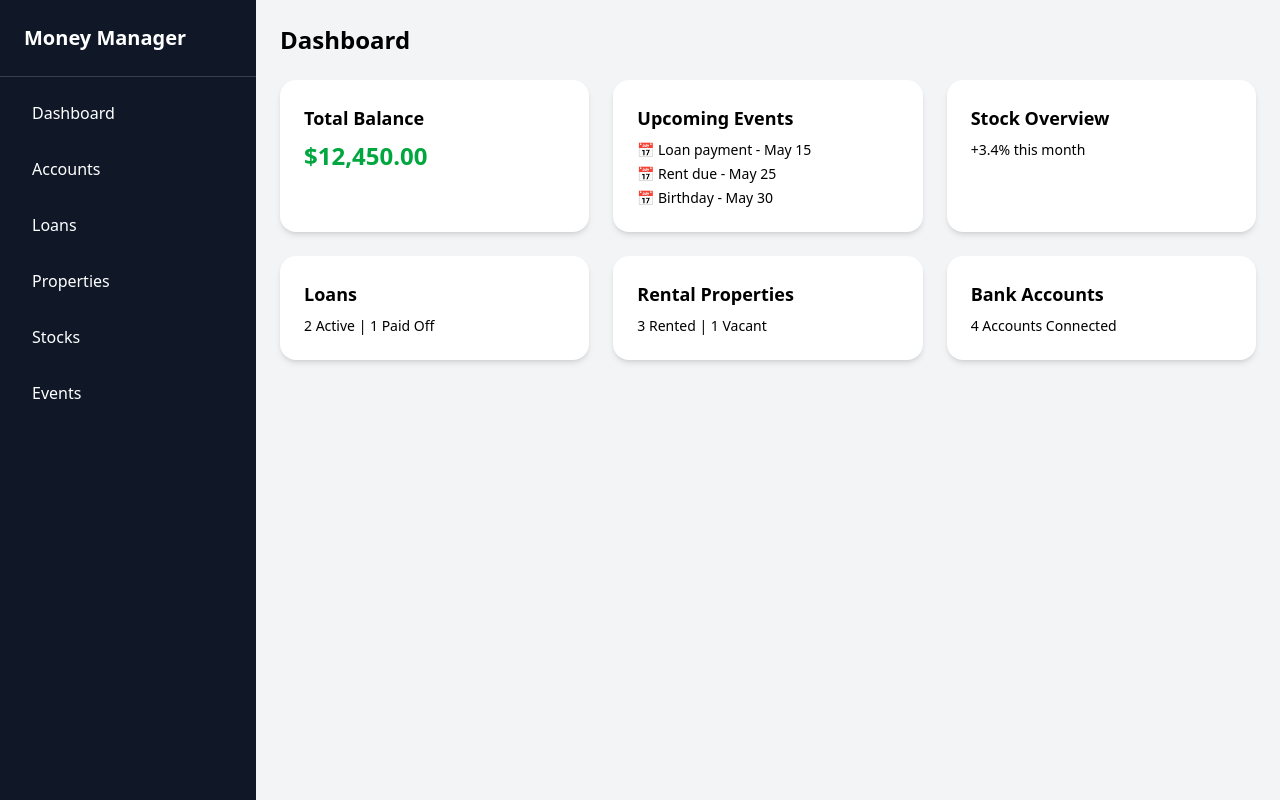
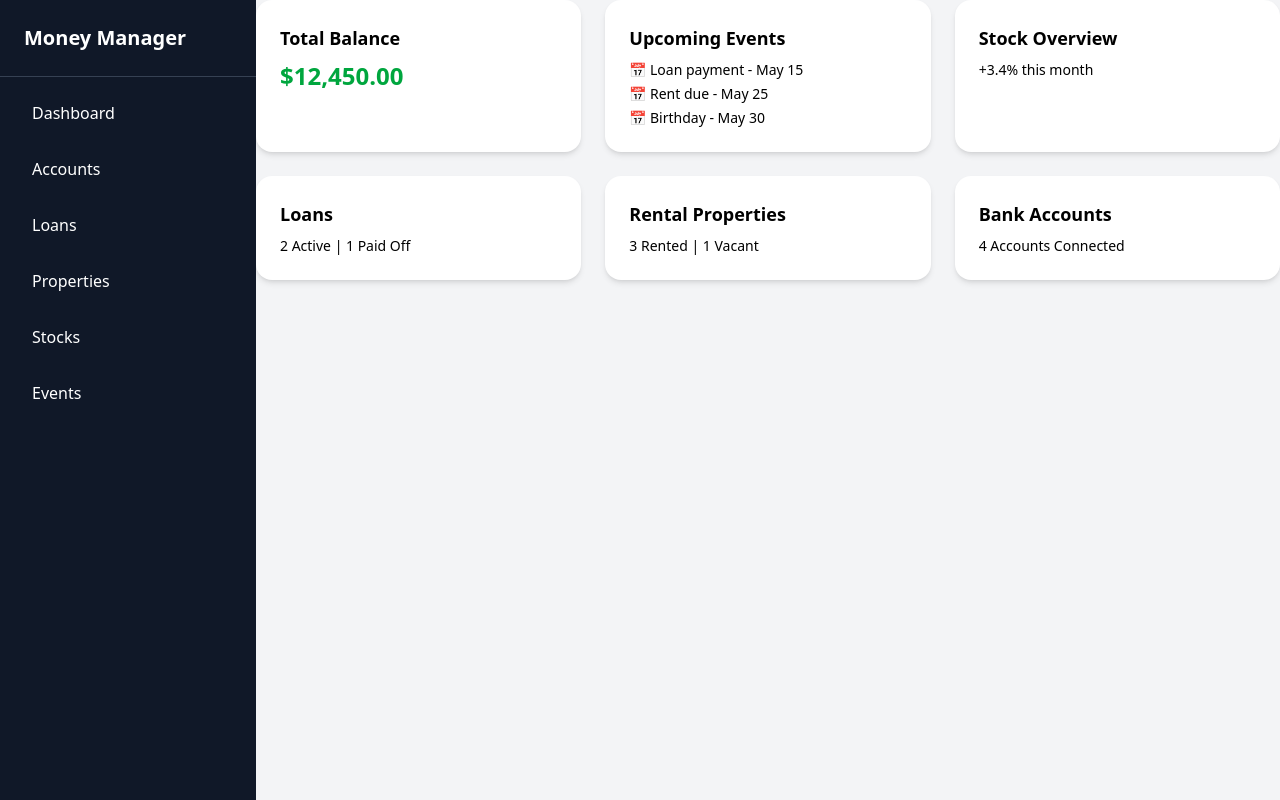
Before and after one commit to commanderROHANIK/money_manager, a Vue app in the folder money-manager-ui/: page / in a window 1280 px wide. Built offline with nearby package versions, Linux system fonts and the light colour scheme.

Commit message:
add routing and working menu

```diff
--- a/money-manager-ui/package.json
+++ b/money-manager-ui/package.json
@@ -12,7 +12,8 @@
   "dependencies": {
     "@tailwindcss/vite": "^4.1.5",
     "axios": "^1.9.0",
-    "vue": "^3.5.13"
+    "vue": "^3.5.13",
+    "vue-router": "^4.5.1"
   },
   "devDependencies": {
     "@vitejs/plugin-vue": "^5.2.2",
--- a/money-manager-ui/src/App.vue
+++ b/money-manager-ui/src/App.vue
@@ -1,9 +1,12 @@
 <template>
-  <div class="min-h-screen bg-gray-100">
-    <Dashboard />
+  <div class="flex h-screen">
+    <Menu />
+    <main class="flex-1 overflow-y-auto bg-gray-100">
+      <router-view />
+    </main>
   </div>
 </template>
 
 <script setup lang="ts">
-import Dashboard from './components/Dashboard.vue';
+import Menu from './components/Dashboard/Menu.vue'; // Adjust path if needed
 </script>
--- a/money-manager-ui/src/components/Dashboard.vue
+++ b/money-manager-ui/src/components/Dashboard.vue
@@ -1,11 +1,4 @@
 <template>
-    <div class="flex h-screen">
-      <!-- Sidebar -->
-        <Menu />
-
-      <!-- Main content -->
-      <main class="flex-1 bg-gray-100 p-6 overflow-y-auto">
-        <h1 class="text-2xl font-semibold mb-6">Dashboard</h1>
 
         <div class="grid grid-cols-1 md:grid-cols-2 lg:grid-cols-3 gap-6">
           <!-- Total Balance Widget -->
@@ -26,12 +19,9 @@
           <!-- Bank Account Summary Widget -->
           <BankAccountsSummary />
         </div>
-      </main>
-    </div>
   </template>
 
   <script setup lang="ts">
-    import Menu from './Dashboard/Menu.vue';
     import UpcomingEvents from './Widgets/UpcomingEvents.vue';
     import TotalBalance from './Widgets/TotalBalance.vue';
     import StockSummary from './Widgets/StockSummary.vue';
--- a/money-manager-ui/src/components/Dashboard/Menu.vue
+++ b/money-manager-ui/src/components/Dashboard/Menu.vue
@@ -2,20 +2,16 @@
     <aside class="w-64 bg-gray-900 text-white flex flex-col">
       <div class="p-6 text-xl font-bold border-b border-gray-700">Money Manager</div>
       <nav class="flex-1 p-4 space-y-4">
-          <a href="#" class="block py-2 px-4 rounded hover:bg-gray-800">Dashboard</a>
-          <a href="#" class="block py-2 px-4 rounded hover:bg-gray-800">Accounts</a>
-          <a href="#" class="block py-2 px-4 rounded hover:bg-gray-800">Loans</a>
-          <a href="#" class="block py-2 px-4 rounded hover:bg-gray-800">Properties</a>
-          <a href="#" class="block py-2 px-4 rounded hover:bg-gray-800">Stocks</a>
-          <a href="#" class="block py-2 px-4 rounded hover:bg-gray-800">Events</a>
+        <RouterLink to="/" class="block py-2 px-4 rounded hover:bg-gray-800">Dashboard</RouterLink>
+        <RouterLink to="/accounts" class="block py-2 px-4 rounded hover:bg-gray-800">Accounts</RouterLink>
+        <RouterLink to="/loans" class="block py-2 px-4 rounded hover:bg-gray-800">Loans</RouterLink>
+        <RouterLink to="/properties" class="block py-2 px-4 rounded hover:bg-gray-800">Properties</RouterLink>
+        <RouterLink to="/stocks" class="block py-2 px-4 rounded hover:bg-gray-800">Stocks</RouterLink>
+        <RouterLink to="/events" class="block py-2 px-4 rounded hover:bg-gray-800">Events</RouterLink>
       </nav>
     </aside>
   </template>
 
   <script setup lang="ts">
-// This can later be connected to actual data from your API
+  import { RouterLink } from 'vue-router';
   </script>
-
-<style scoped>
-/* Optional scoped styling if needed */
-</style>
--- a/money-manager-ui/src/main.ts
+++ b/money-manager-ui/src/main.ts
@@ -1,4 +1,7 @@
 import { createApp } from 'vue'
 import App from './App.vue'
+import router from './router'
 
-createApp(App).mount('#app')
+createApp(App)
+    .use(router)
+    .mount('#app');
--- /dev/null
+++ b/money-manager-ui/src/router/index.ts
@@ -0,0 +1,24 @@
+// src/router.ts or src/router/index.ts
+import { createRouter, createWebHistory } from 'vue-router';
+import Dashboard from '../components/Dashboard.vue'; // Adjust the path as necessary
+import AccountsView from '../components/BankAccounts.vue';
+import LoansView from '../components/LoanPage.vue';
+import PropertiesView from '../components/RentalPropertyPage.vue';
+import StocksView from '../components/StockPage.vue';
+import EventsView from '../components/UpcomingEvents.vue';
+
+const routes = [
+  { path: '/', name: 'Dashboard', component: Dashboard },
+  { path: '/accounts', name: 'Accounts', component: AccountsView },
+  { path: '/loans', name: 'Loans', component: LoansView },
+  { path: '/properties', name: 'Properties', component: PropertiesView },
+  { path: '/stocks', name: 'Stocks', component: StocksView },
+  { path: '/events', name: 'Events', component: EventsView },
+];
+
+const router = createRouter({
+  history: createWebHistory(),
+  routes,
+});
+
+export default router;
```
Also changed, not shown: 1 other file (tests, documents, lock files or other folders). Lines whose indentation alone changed are shown as unchanged.
